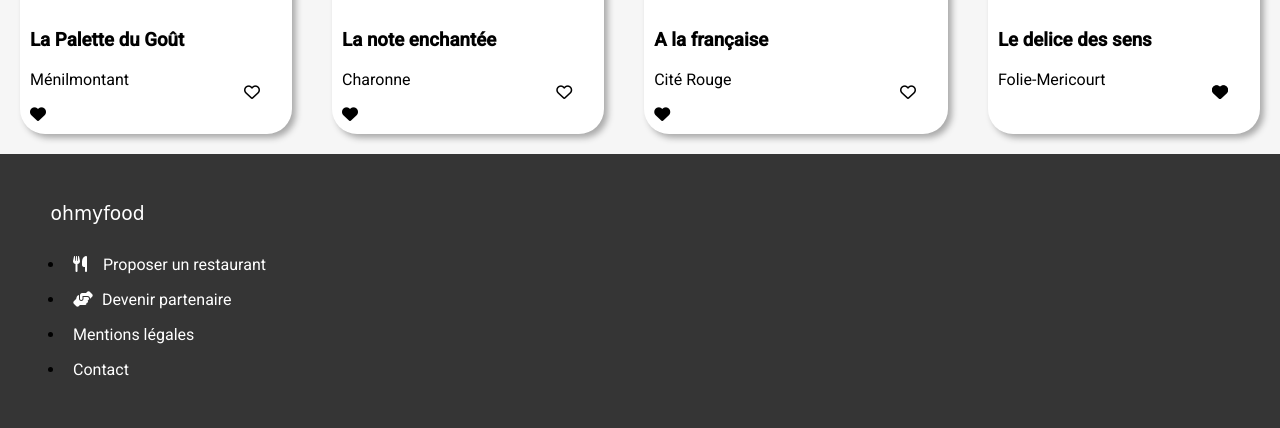
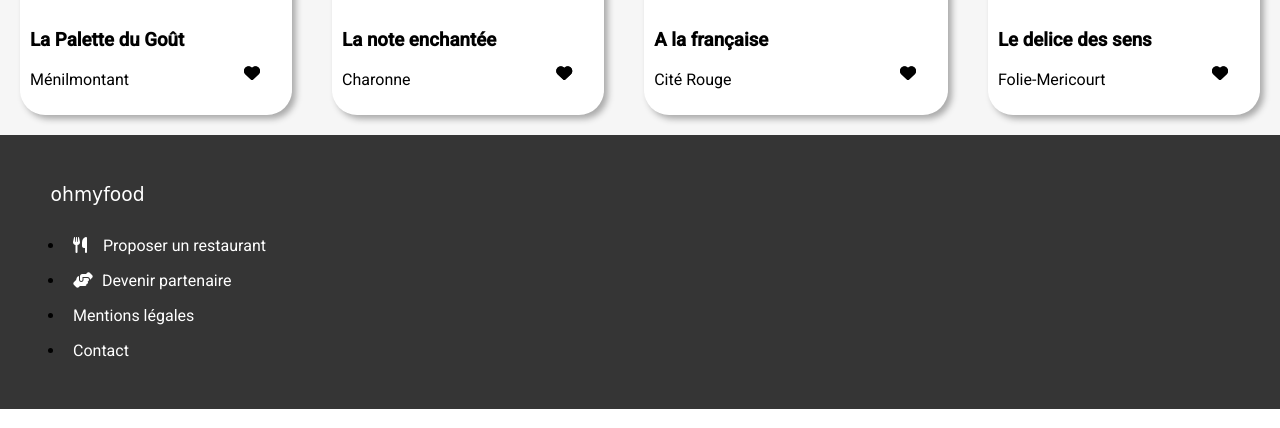
Before and after one commit to mamitasse/ohmyfood, a website: page index.html in a window 1280 px wide. Shown: the part 924-1352 px from the top of the page. Drawn offline with Linux system fonts and the light colour scheme; a web font is replaced by a local one.

Commit message:
corrction html

```diff
--- a/index.html
+++ b/index.html
@@ -86,7 +86,7 @@
               <h3 class="card__title">La Palette du Goût</h3>
               <p>Ménilmontant</p>
               <div class="card__heart"><i class="fa-regular fa-heart"></i></i></div>
-              <div class="card__heart--solid"><i class="fa-solid fa-heart"></i></i></div>
+              <div class="card__heart"><i class="fa-solid fa-heart"></i></i></div>
             </figcaption>
           </a>
         </figure>
@@ -101,7 +101,7 @@
               <h3 class="card__title">La note enchantée</h3>
               <p>Charonne</p>
               <div class="card__heart"><i class="fa-regular fa-heart"></i></i></div>
-              <div class="card__heart--solid"><i class="fa-solid fa-heart"></i></i></div>
+              <div class="card__heart"><i class="fa-solid fa-heart"></i></i></div>
             </figcaption>
           </a>
         </figure>
@@ -115,7 +115,7 @@
               <h3 class="card__title">A la française</h3>
               <p>Cité Rouge</p>
               <div class="card__heart"><i class="fa-regular fa-heart"></i></i></div>
-              <div class="card__heart--solid"><i class="fa-solid fa-heart"></i></i></div>
+              <div class="card__heart"><i class="fa-solid fa-heart"></i></i></div>
             </figcaption>
           </a>
         </figure>
```
